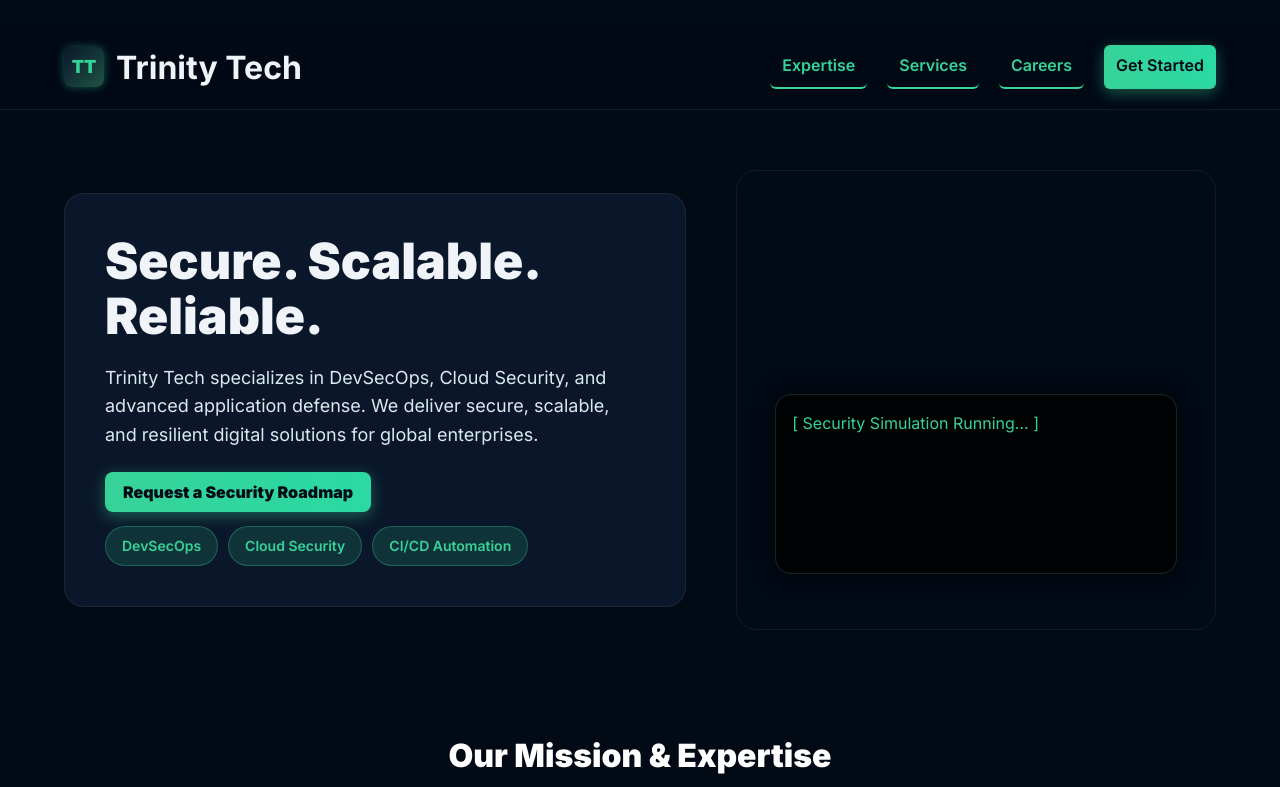
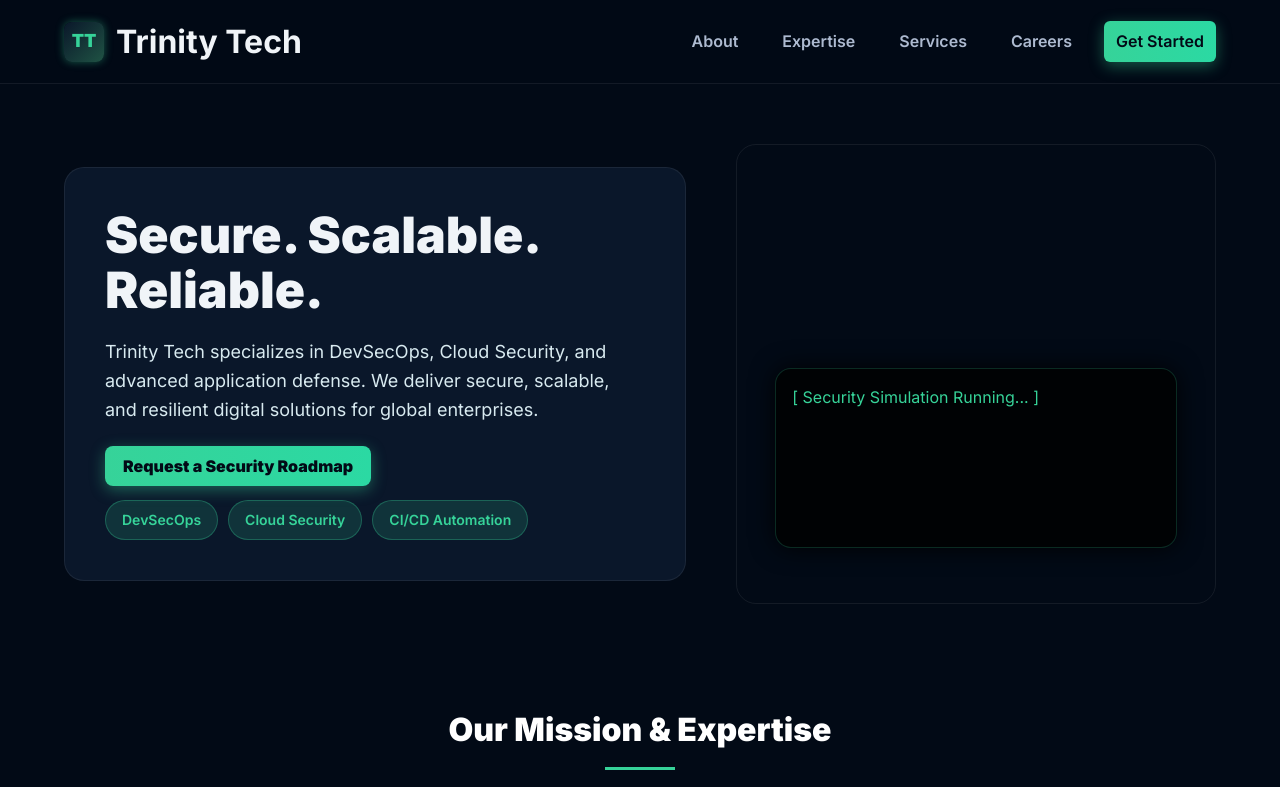
Before and after one commit to abisecops/trinity, a plain HTML site: page index.html in a window 1280 px wide. Shown: the top 787 px of the page. Drawn offline with nearby package versions, Linux system fonts and the light colour scheme.

Commit message:
Update index.html

```diff
--- a/index.html
+++ b/index.html
@@ -1,4 +1,4 @@
- <!DOCTYPE html>
+<!DOCTYPE html>
 <html lang="en">
 <head>
 <meta charset="UTF-8">
@@ -182,19 +182,20 @@ footer {
       <h1>Trinity Tech</h1>
     </div>
     <div class="nav-links">
-      <a href="#about">Expertise</a>
-      <a href="#services">Services</a>
-      <a href="#careers">Careers</a>
-      <a href="#contact" class="cta">Get Started</a>
+      <a href="about.html">About</a>
+      <a href="expertise.html">Expertise</a>
+      <a href="services.html">Services</a>
+      <a href="careers.html">Careers</a>
+      <a href="contact.html" class="cta">Get Started</a>
     </div>
   </div>
 </header>
 
-<section id="hero" class="hero">
+<section class="hero">
   <div class="hero-left">
     <h1 class="title">Secure. Scalable. Reliable.</h1>
     <p class="lead">Trinity Tech specializes in DevSecOps, Cloud Security, and advanced application defense. We deliver secure, scalable, and resilient digital solutions for global enterprises.</p>
-    <a href="#contact" class="cta">Request a Security Roadmap</a>
+    <a href="contact.html" class="cta">Request a Security Roadmap</a>
     <div class="pill-container">
       <span class="pill">DevSecOps</span>
       <span class="pill">Cloud Security</span>
@@ -207,12 +208,12 @@ footer {
   </div>
 </section>
 
-<section id="about">
+<section>
   <h2 class="section-title">Our Mission & Expertise</h2>
   <p style="text-align:center;max-width:800px;margin:0 auto;color:#d8eaf0;">We are the confluence of Development, Security, and Cloud. Trinity Tech accelerates your business while embedding uncompromised security into every layer of your apps, networks, and infrastructure.</p>
 </section>
 
-<section id="services">
+<section>
   <h2 class="section-title">Our Core Service Offerings</h2>
   <div class="grid services-grid">
     <div class="card"><h3>DevSecOps</h3><p>Secure CI/CD, Kubernetes, Docker, and GitOps pipelines with automated compliance.</p></div>
@@ -222,7 +223,7 @@ footer {
   </div>
 </section>
 
-<section id="contact">
+<section>
   <h2 class="section-title">Connect With Us</h2>
   <form id="contactForm">
     <input type="text" placeholder="Your Name" required>
@@ -238,40 +239,30 @@ footer {
       <h3>Trinity Tech</h3>
       <p>DevSecOps, Cloud Security, and Digital Transformation Specialists.</p>
     </div>
+
     <div class="footer-section">
       <h3>Quick Links</h3>
-      <a href="#about">Expertise</a>
-      <a href="#services">Services</a>
-      <a href="#careers">Careers</a>
+      <a href="about.html">About Us</a>
+      <a href="expertise.html">Expertise (Fake Review)</a>
+      <a href="services.html">Services</a>
+      <a href="appdev.html">App Development (Web, Android, iOS)</a>
+      <a href="careers.html">Careers</a>
     </div>
+
     <div class="footer-section">
       <h3>Contact</h3>
       <a href="mailto:sales@trinitytechq.com">sales@trinitytechq.com</a>
       <a href="mailto:ping@trinitytechq.com">ping@trinitytechq.com</a>
     </div>
   </div>
+
   <div class="footer-bottom">
     <p>&copy; 2025 Trinity Tech Solutions Pvt Ltd. All rights reserved.</p>
   </div>
 </footer>
 
 <script>
-// Scroll active nav
-const sections=document.querySelectorAll('section');
-const navLinks=document.querySelectorAll('.nav-links a');
-window.addEventListener('scroll',()=>{
-  let current='';
-  sections.forEach(sec=>{
-    const top=window.scrollY;
-    if(top>=sec.offsetTop-100) current=sec.getAttribute('id');
-  });
-  navLinks.forEach(link=>{
-    link.classList.remove('active');
-    if(link.getAttribute('href').includes(current)) link.classList.add('active');
-  });
-});
-
-// 3D subtle animation
+// Subtle 3D animation
 const threeContainer=document.getElementById('three-container');
 const scene=new THREE.Scene();
 const camera=new THREE.PerspectiveCamera(75,threeContainer.clientWidth/threeContainer.clientHeight,0.1,1000);
```
